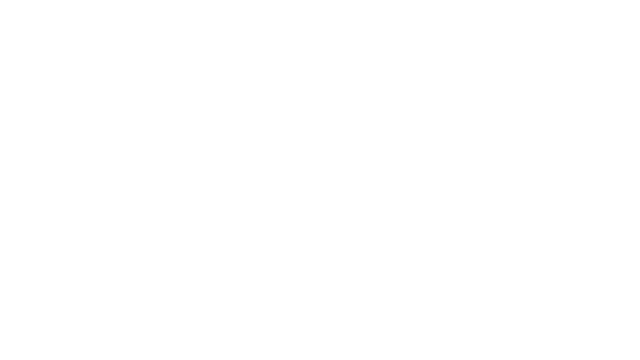
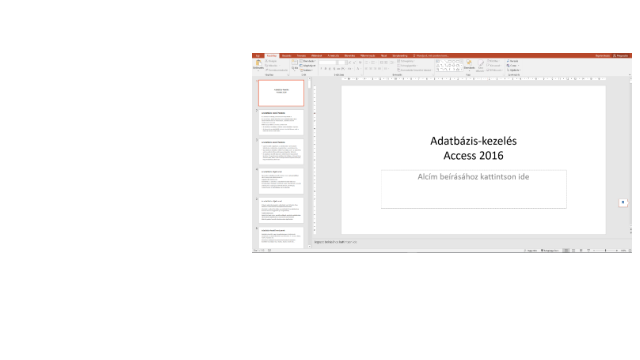
Before and after one commit to TBalintGabor/NNU8PSWebtechgyak, a plain HTML site: page NNU8PS_weblap/adatbazis.html in a window 1280 px wide. Shown: the whole page, without its empty margins (640-1280 px from the left). Drawn offline with Linux system fonts and the light colour scheme.

Commit message:
Update adatbazis.html

```diff
--- a/NNU8PS_weblap/adatbazis.html
+++ b/NNU8PS_weblap/adatbazis.html
@@ -7,7 +7,7 @@
 </head>
 <body style="background: transparent; color: white; font-size: 10pt; font-family: tahoma;">
     <br><br><br>
-    <img src="kepek/adatbazis.jpg" height="200" border="0" alt="" style="float:right ;">
+    <img src="kepek/adatbazis.PNG" height="200" border="0" alt="" style="float:right ;">
     <font style="font-size: 14pt"><b>Adatbázis készítése</b></font>
     <br><br>
     Ez a kurzus az <strong><em>Adatbázis készítés alapjait</em></strong> tartalmazza.
```
